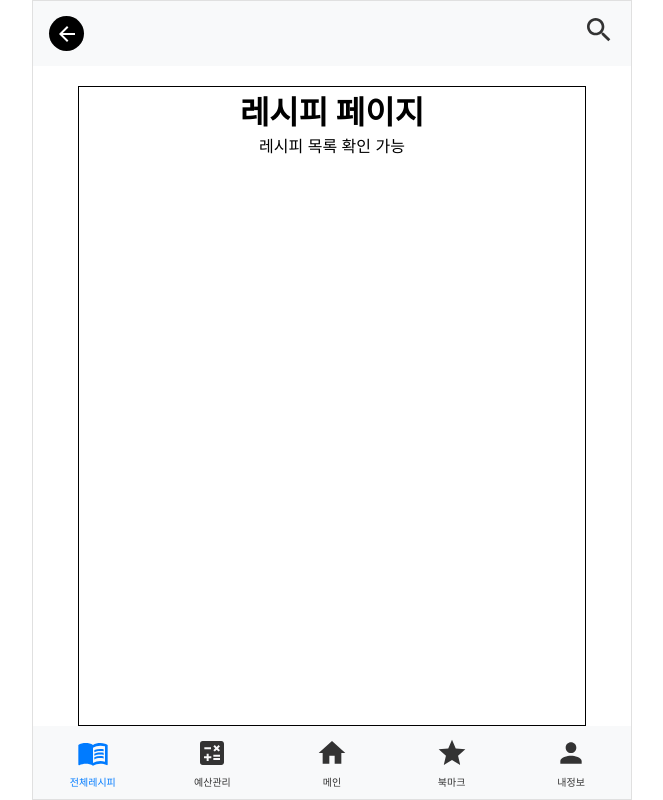
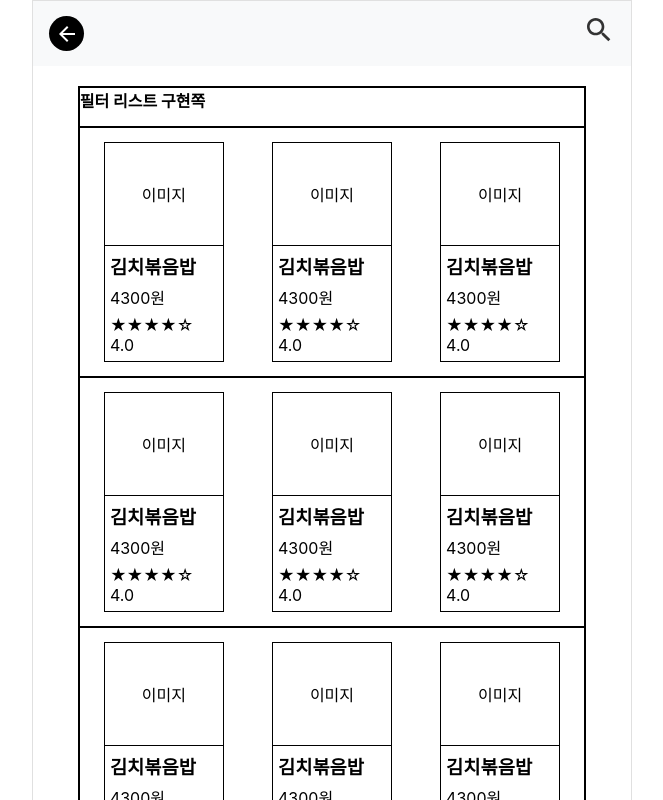
Before and after one commit to devRonPark/costcook-frontend, a React (Create React App) app: page /recipe in a window 1280 px wide. Shown: the top 800 px of the page, without its empty margins (308-971 px from the left). Built offline with nearby package versions, Linux system fonts and the light colour scheme.

Commit message:
Feat : 전체레시피 조회 페이지 스타일링

```diff
--- a/src/pages/RecipePage.jsx
+++ b/src/pages/RecipePage.jsx
@@ -1,10 +1,149 @@
+import styled from 'styled-components';
 import Layout from '../components/layout/Layout';
 
 const RecipePage = () => (
   <Layout>
-    <h1>레시피 페이지</h1>
-    <p>레시피 목록 확인 가능</p>
+    <FilterListContainer>
+      <h4>필터 리스트 구현쪽</h4>
+    </FilterListContainer>
+    <ListRowContainer>
+      <List>
+        <ReceiptImage>이미지</ReceiptImage>
+        <TextBox>
+          <TitleText>김치볶음밥</TitleText>
+          <PriceText>4300원</PriceText>
+          <StarText>★★★★☆ 4.0</StarText>
+        </TextBox>
+      </List>
+      <List>
+        <ReceiptImage>이미지</ReceiptImage>
+        <TextBox>
+          <TitleText>김치볶음밥</TitleText>
+          <PriceText>4300원</PriceText>
+          <StarText>★★★★☆ 4.0</StarText>
+        </TextBox>
+      </List>
+      <List>
+        <ReceiptImage>이미지</ReceiptImage>
+        <TextBox>
+          <TitleText>김치볶음밥</TitleText>
+          <PriceText>4300원</PriceText>
+          <StarText>★★★★☆ 4.0</StarText>
+        </TextBox>
+      </List>
+    </ListRowContainer>
+    <ListRowContainer>
+      <List>
+        <ReceiptImage>이미지</ReceiptImage>
+        <TextBox>
+          <TitleText>김치볶음밥</TitleText>
+          <PriceText>4300원</PriceText>
+          <StarText>★★★★☆ 4.0</StarText>
+        </TextBox>
+      </List>
+      <List>
+        <ReceiptImage>이미지</ReceiptImage>
+        <TextBox>
+          <TitleText>김치볶음밥</TitleText>
+          <PriceText>4300원</PriceText>
+          <StarText>★★★★☆ 4.0</StarText>
+        </TextBox>
+      </List>
+      <List>
+        <ReceiptImage>이미지</ReceiptImage>
+        <TextBox>
+          <TitleText>김치볶음밥</TitleText>
+          <PriceText>4300원</PriceText>
+          <StarText>★★★★☆ 4.0</StarText>
+        </TextBox>
+      </List>
+    </ListRowContainer>
+    <ListRowContainer>
+      <List>
+        <ReceiptImage>이미지</ReceiptImage>
+        <TextBox>
+          <TitleText>김치볶음밥</TitleText>
+          <PriceText>4300원</PriceText>
+          <StarText>★★★★☆ 4.0</StarText>
+        </TextBox>
+      </List>
+      <List>
+        <ReceiptImage>이미지</ReceiptImage>
+        <TextBox>
+          <TitleText>김치볶음밥</TitleText>
+          <PriceText>4300원</PriceText>
+          <StarText>★★★★☆ 4.0</StarText>
+        </TextBox>
+      </List>
+      <List>
+        <ReceiptImage>이미지</ReceiptImage>
+        <TextBox>
+          <TitleText>김치볶음밥</TitleText>
+          <PriceText>4300원</PriceText>
+          <StarText>★★★★☆ 4.0</StarText>
+        </TextBox>
+      </List>
+    </ListRowContainer>
   </Layout>
 );
 
 export default RecipePage;
+
+const FilterListContainer = styled.div`
+  width: 100%;
+  height: 40px;
+  display: flex;
+  flex-direction: row;
+  justify-content: space-between;
+  border: 1px black solid;
+`;
+
+const ListRowContainer = styled.div`
+  width: 100%;
+  height: 250px;
+  display: flex;
+  flex-direction: row;
+  align-items: center;
+  justify-content: space-around;
+  border: 1px black solid;
+`;
+
+const List = styled.div`
+  display: flex;
+  flex-direction: column;
+  align-items: center;
+  margin: 10px;
+  border: 1px solid black;
+  height: 220px;
+  width: 120px;
+`;
+
+const ReceiptImage = styled.div`
+  height: 120px;
+  width: 120px;
+  border-bottom: 1px black solid;
+  display: flex;
+  align-items: center;
+  justify-content: center;
+`;
+
+const TextBox = styled.div`
+  flex: 1;
+  display: flex;
+  flex-direction: column;
+  justify-content: center;
+  padding: 3px 5px;
+  text-align: left;
+`;
+
+const TitleText = styled.h3`
+  margin: 3px 0;
+`;
+
+const PriceText = styled.a`
+  margin: 3px 0;
+`;
+
+const StarText = styled.a`
+  margin: 3px 0;
+`;
```
